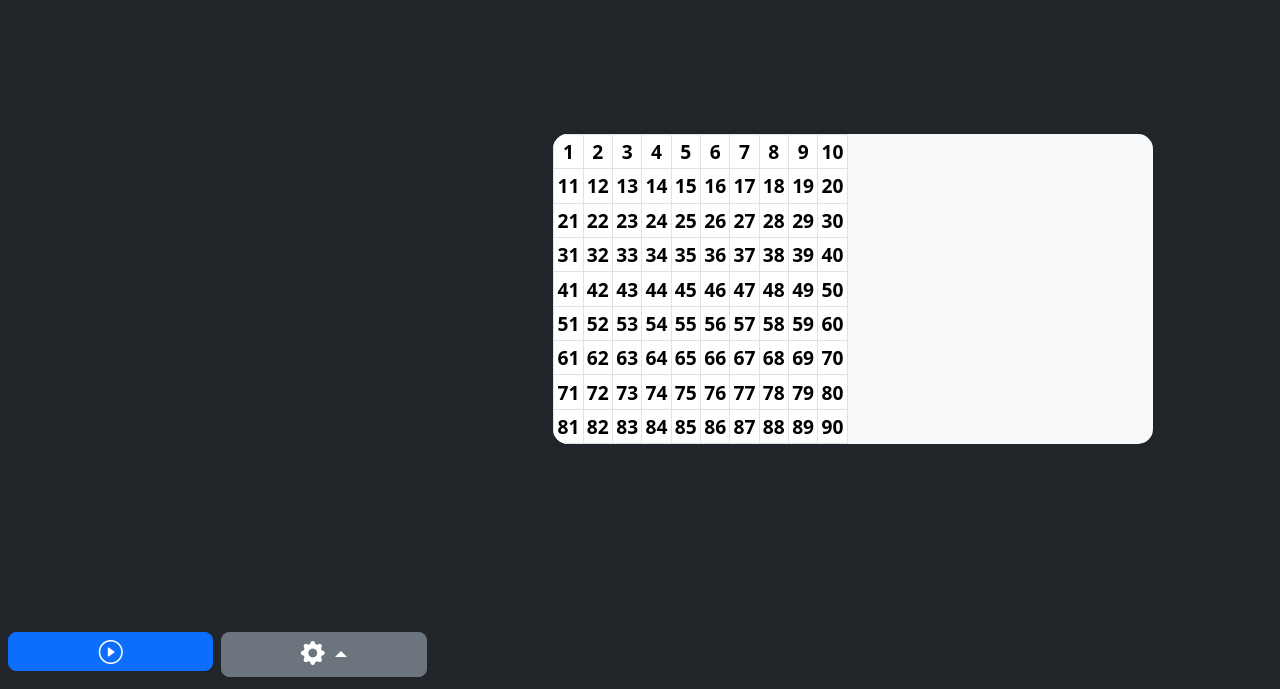
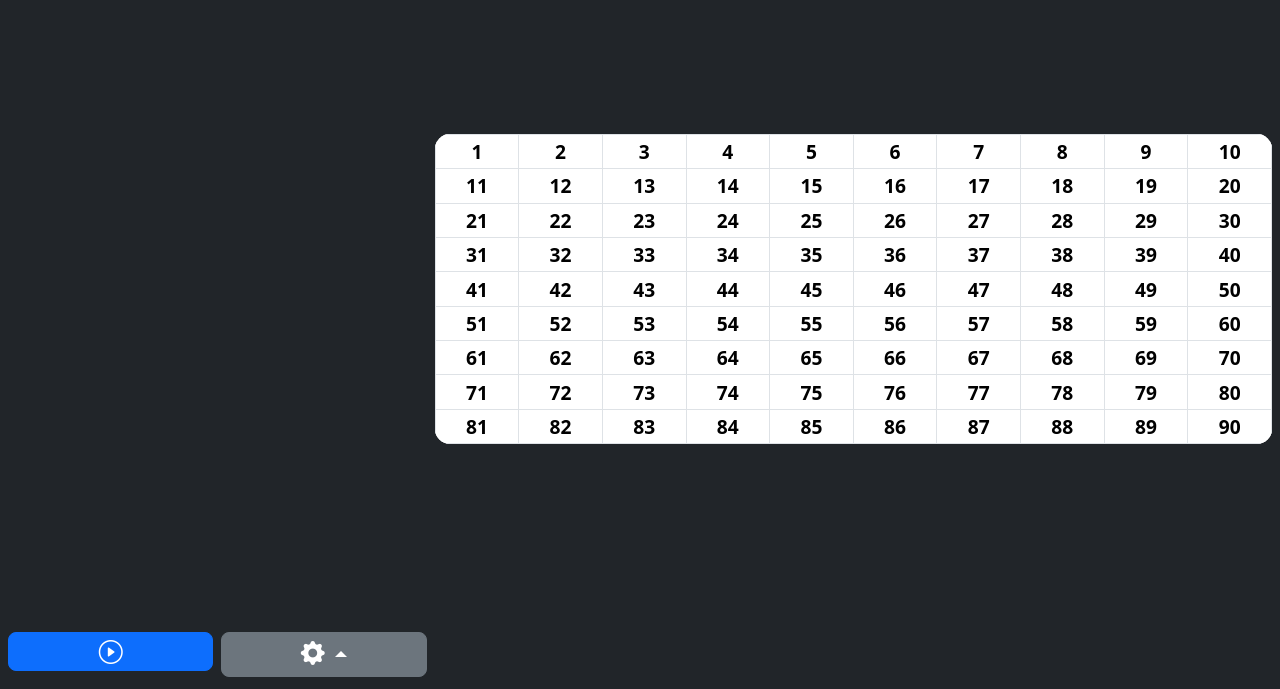
Before and after one commit to ojovirtual/miBingo, a website: page index.html in a window 1280 px wide. Shown: the part 111-800 px from the top of the page. Drawn offline with nearby package versions, Linux system fonts and the light colour scheme; a web font is replaced by a local one.

Commit message:
Revert "Ajustar contenedor de tabla para que se adapte al tamaño escalado"

```diff
--- a/index.html
+++ b/index.html
@@ -32,12 +32,14 @@
 				align-items: center;
 				justify-content: center;
 				overflow: auto;
-				padding: 1rem;
 			}
 
 			.tabla-wrapper {
-				display: inline-block;
-				position: relative;
+				display: flex;
+				align-items: center;
+				justify-content: center;
+				max-width: 100%;
+				max-height: 100%;
 			}
 
 			/* Pantallas verticales (portrait) */
@@ -140,14 +142,14 @@
 
 			/* Asegurar que la tabla sea responsiva y se ajuste sin scroll */
 			.tabla-numeros {
-				width: 90vmin;
-				max-width: 600px;
-				margin: 0 auto;
+				width: 100%;
+				max-width: 100%;
+				height: 100%;
+				margin: 0;
 				border-radius: 15px;
 				overflow: hidden;
 				table-layout: fixed;
 				transition: transform 0.3s ease;
-				display: block;
 			}
 
 			.tabla-numeros td {
--- a/js.js
+++ b/js.js
@@ -413,13 +413,13 @@ function cambiaTamanoTabla(incremento) {
 }
 
 function aplicarTamanoTabla() {
-	const wrapper = document.querySelector('.tabla-wrapper');
-	if (!wrapper) return;
+	const tabla = document.querySelector('table[name=tabla-numeros]');
+	if (!tabla) return;
 
-	// Aplicar el tamaño como una escala CSS al wrapper
+	// Aplicar el tamaño como una escala CSS
 	const escala = window.CONFIG.tamanoTabla / 100;
-	wrapper.style.transform = `scale(${escala})`;
-	wrapper.style.transformOrigin = 'center center';
+	tabla.style.transform = `scale(${escala})`;
+	tabla.style.transformOrigin = 'center center';
 }
 
 function iniciarBarraProgreso() {
```
